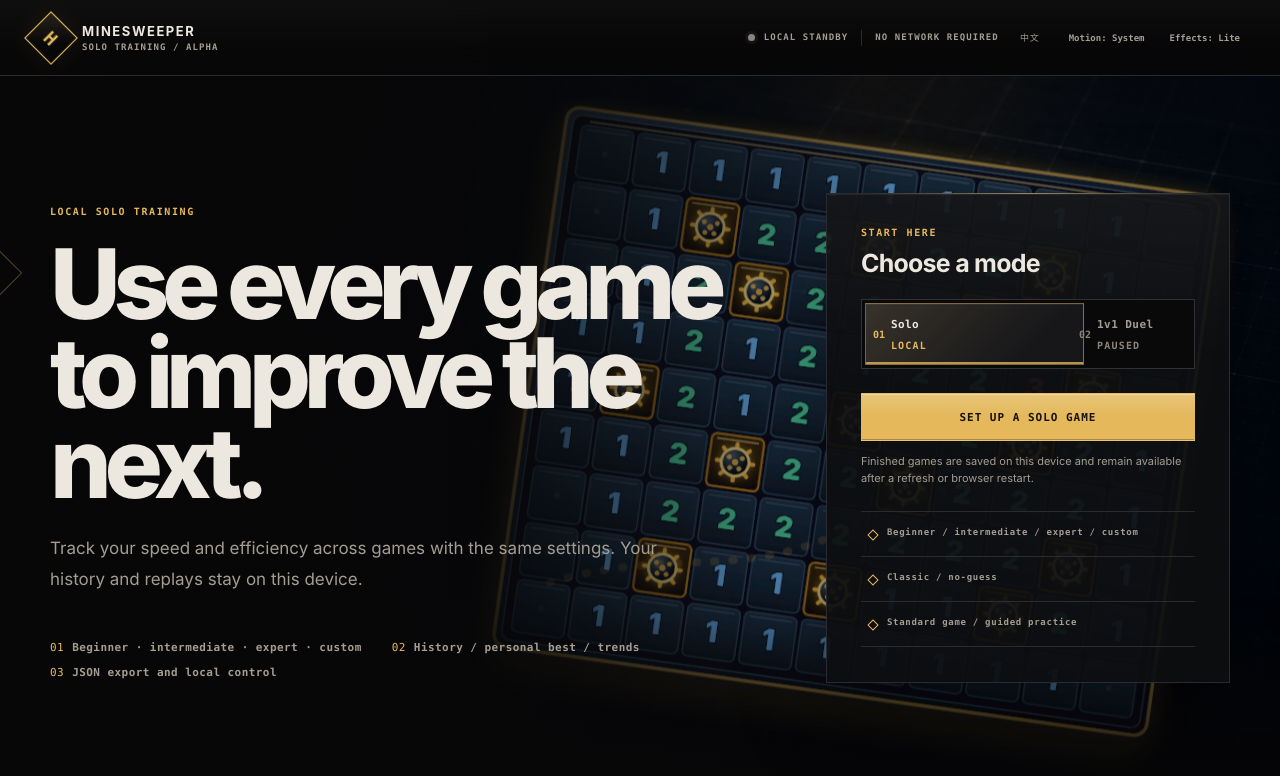
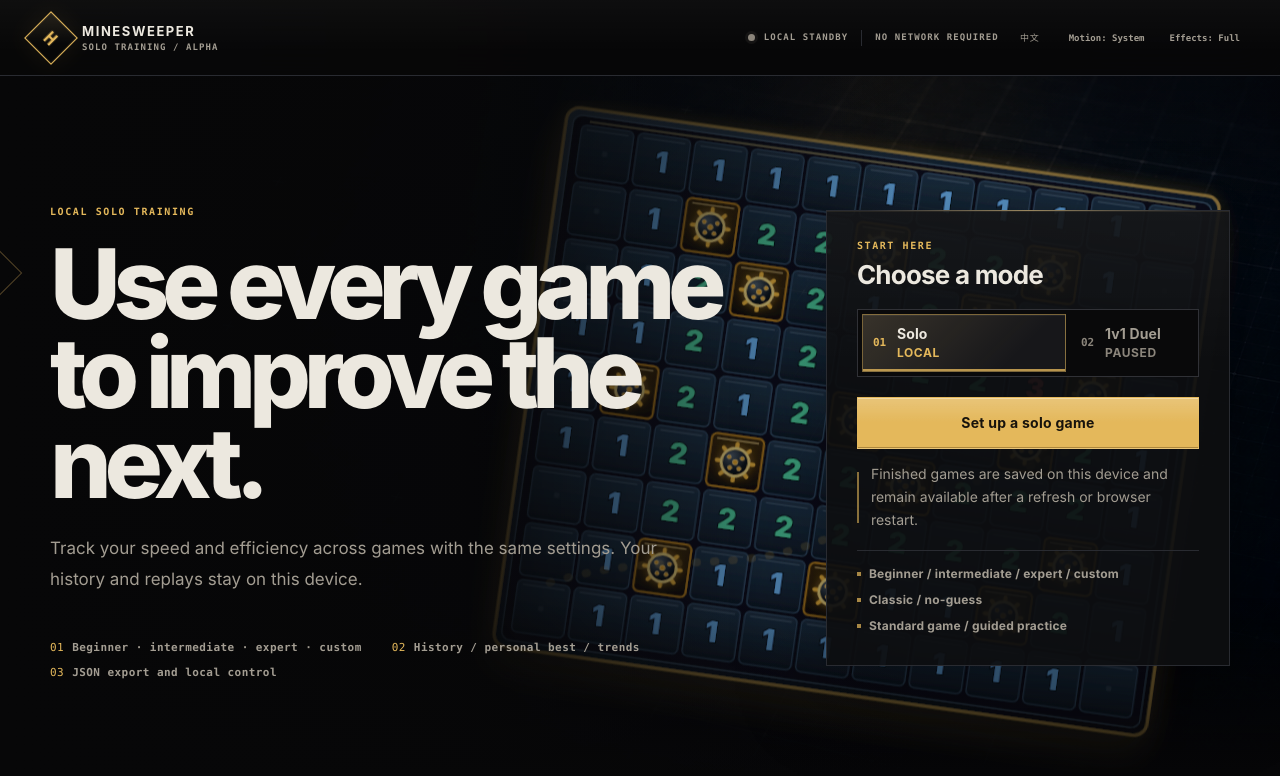
Before and after one commit to harr1sz/H-MineSweeper, a React (Vite) app in the folder apps/web/: page / in a window 1280 px wide. Shown: the top 776 px of the page. Built offline with nearby package versions, Linux system fonts and the light colour scheme.

Commit message:
style(design): tighten Solo entry hierarchy

```diff
--- a/apps/web/src/App.tsx
+++ b/apps/web/src/App.tsx
@@ -1350,7 +1350,7 @@ export function App() {
                 {homeMode === "solo" ? (
                   <>
                     {savedSoloPreferences ? (
-                      <>
+                      <div className="entry-action-row">
                         <button
                           className="primary-button"
                           type="button"
@@ -1372,7 +1372,7 @@ export function App() {
                         >
                           {t("home.solo.reconfigure")}
                         </button>
-                      </>
+                      </div>
                     ) : (
                       <button
                         className="primary-button"
--- a/apps/web/src/styles.css
+++ b/apps/web/src/styles.css
@@ -520,7 +520,7 @@ main {
 }
 
 .entry-panel {
-  padding: 34px;
+  padding: 30px;
   transition:
     background 180ms ease,
     border-color 180ms ease,
@@ -540,8 +540,8 @@ main {
 }
 
 .entry-panel h2 {
-  margin: 10px 0 20px;
-  font-size: 25px;
+  margin: 8px 0 18px;
+  font-size: 26px;
   letter-spacing: -0.03em;
 }
 
@@ -549,75 +549,71 @@ main {
   position: relative;
   display: grid;
   overflow: hidden;
-  margin-bottom: 24px;
+  margin-bottom: 20px;
   border: 1px solid #303136;
   background: #09090a;
-  grid-template-columns: minmax(0, 2fr) minmax(120px, 1fr);
-  gap: 3px;
-  padding: 3px;
-}
-
-.home-mode-switch::before {
-  position: absolute;
-  top: 3px;
-  bottom: 3px;
-  left: 3px;
-  width: calc(66.666% - 4px);
-  border: 1px solid rgb(228 184 91 / 48%);
+  grid-template-columns: minmax(0, 1fr) minmax(124px, 0.44fr);
+  gap: 4px;
+  padding: 4px;
+}
+
+.home-mode-option {
+  position: relative;
+  z-index: 1;
+  display: grid;
+  min-width: 0;
+  min-height: 58px;
+  align-items: center;
+  border: 1px solid transparent;
+  background: transparent;
+  color: var(--muted);
+  cursor: pointer;
+  grid-template-columns: 24px minmax(0, 1fr);
+  grid-template-rows: auto auto;
+  padding: 9px 10px;
+  text-align: left;
+  transition:
+    background 160ms ease,
+    border-color 160ms ease,
+    box-shadow 160ms ease,
+    color 160ms ease;
+}
+
+.home-mode-option > span {
+  grid-row: 1 / 3;
+  color: var(--faint);
+  font: 650 11px var(--mono);
+}
+
+.home-mode-option > strong {
+  overflow: hidden;
+  font-size: 14px;
+  font-weight: 740;
+  letter-spacing: 0.01em;
+  text-overflow: ellipsis;
+  white-space: nowrap;
+}
+
+.home-mode-option > small {
+  color: var(--faint);
+  font-size: 12px;
+  font-weight: 650;
+  letter-spacing: 0.05em;
+}
+
+.home-mode-option[aria-pressed="true"] {
+  border-color: rgb(228 184 91 / 48%);
   background:
     linear-gradient(135deg, rgb(255 217 137 / 14%), transparent 75%),
     #17171a;
   box-shadow:
     inset 0 -2px 0 rgb(228 184 91 / 78%),
     inset 0 1px 0 rgb(255 255 255 / 5%);
-  content: "";
-  transition: transform 280ms cubic-bezier(0.22, 1, 0.36, 1);
-}
-
-.home-mode-switch.mode-duel::before {
-  width: calc(33.333% - 3px);
-  transform: translateX(calc(200% + 6px));
-}
-
-.home-mode-option {
-  position: relative;
-  z-index: 1;
-  display: grid;
-  min-width: 0;
-  min-height: 62px;
-  align-items: center;
-  border: 0;
-  background: transparent;
-  color: var(--muted);
-  cursor: pointer;
-  grid-template-columns: 18px minmax(0, 1fr);
-  grid-template-rows: auto auto;
-  padding: 10px 8px;
-  text-align: left;
-  transition: color 160ms ease;
-}
-
-.home-mode-option > span {
-  grid-row: 1 / 3;
-  color: var(--faint);
-  font: 650 10px var(--mono);
-}
-
-.home-mode-option > strong {
-  overflow: hidden;
-  font: 750 11px var(--mono);
-  letter-spacing: 0.04em;
-  text-overflow: ellipsis;
-  white-space: nowrap;
-}
-
-.home-mode-option > small {
-  color: var(--faint);
-  font: 650 10px var(--mono);
-  letter-spacing: 0.12em;
-}
-
-.home-mode-option[aria-pressed="true"] {
+  color: var(--ink);
+}
+
+.home-mode-option:not([aria-pressed="true"]):hover:not(:disabled) {
+  background: rgb(255 255 255 / 3%);
   color: var(--ink);
 }
 
@@ -638,7 +634,6 @@ main {
 
 .home-mode-panel {
   --panel-enter-x: -12px;
-  min-height: 255px;
   animation: home-mode-panel-enter 300ms cubic-bezier(0.22, 1, 0.36, 1) both;
 }
 
@@ -783,6 +778,27 @@ input:focus {
   color: var(--ink);
 }
 
+.entry-action-row {
+  display: grid;
+  grid-template-columns: minmax(0, 1fr) auto;
+  gap: 10px;
+}
+
+.entry-panel .primary-button,
+.entry-panel .secondary-button {
+  min-height: 52px;
+  font-family: inherit;
+  font-size: 14px;
+  font-weight: 750;
+  letter-spacing: 0.02em;
+  text-transform: none;
+}
+
+.entry-action-row .secondary-button {
+  min-width: 116px;
+  padding-inline: 18px;
+}
+
 .secondary-button:hover:not(:disabled) {
   border-color: #5f5b52;
   background: var(--surface-raised);
@@ -830,37 +846,51 @@ input:focus {
 }
 
 .entry-mode-note {
-  margin: 12px 0 0;
+  position: relative;
+  margin: 14px 0 0;
   color: var(--muted);
-  font-size: 11px;
-  line-height: 1.55;
+  font-size: 14px;
+  line-height: 1.65;
+  padding-left: 14px;
+}
+
+.entry-mode-note::before {
+  position: absolute;
+  top: 0.62em;
+  bottom: 0.62em;
+  left: 0;
+  width: 2px;
+  background: rgb(228 184 91 / 58%);
+  content: "";
 }
 
 .entry-feature-list {
-  display: grid;
-  margin-top: 24px;
+  display: flex;
+  flex-wrap: wrap;
+  gap: 8px 18px;
+  margin-top: 18px;
   border-top: 1px solid var(--line);
+  padding-top: 14px;
 }
 
 .entry-feature-list span {
   position: relative;
-  min-height: 45px;
-  border-bottom: 1px solid var(--line);
   color: var(--muted);
-  font: 650 9px var(--mono);
-  letter-spacing: 0.08em;
-  padding: 16px 12px 12px 26px;
+  font-size: 12px;
+  font-weight: 650;
+  letter-spacing: 0.02em;
+  line-height: 1.5;
+  padding-left: 12px;
 }
 
 .entry-feature-list span::before {
   position: absolute;
-  top: 19px;
-  left: 8px;
-  width: 6px;
-  height: 6px;
-  border: 1px solid var(--gold);
+  top: 0.58em;
+  left: 0;
+  width: 4px;
+  height: 4px;
+  background: rgb(228 184 91 / 72%);
   content: "";
-  transform: rotate(45deg);
 }
 
 .entry-duel-button {
@@ -1593,11 +1623,11 @@ footer {
   }
 
   .home-mode-option > strong {
-    font-size: 9px;
+    font-size: 12px;
   }
 
   .home-mode-option > small {
-    font-size: 6px;
+    font-size: 10px;
   }
 
   .match-shell {
```
